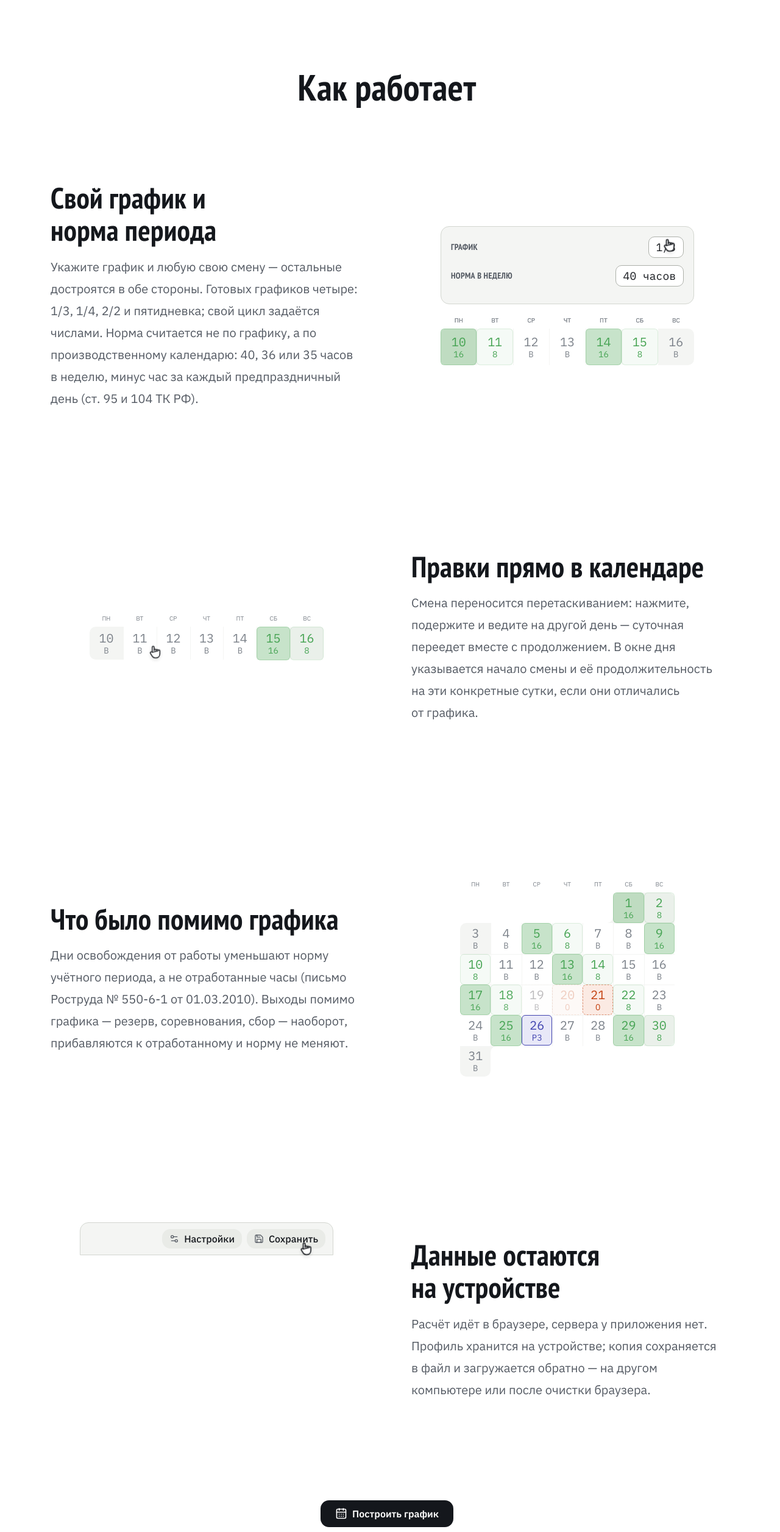
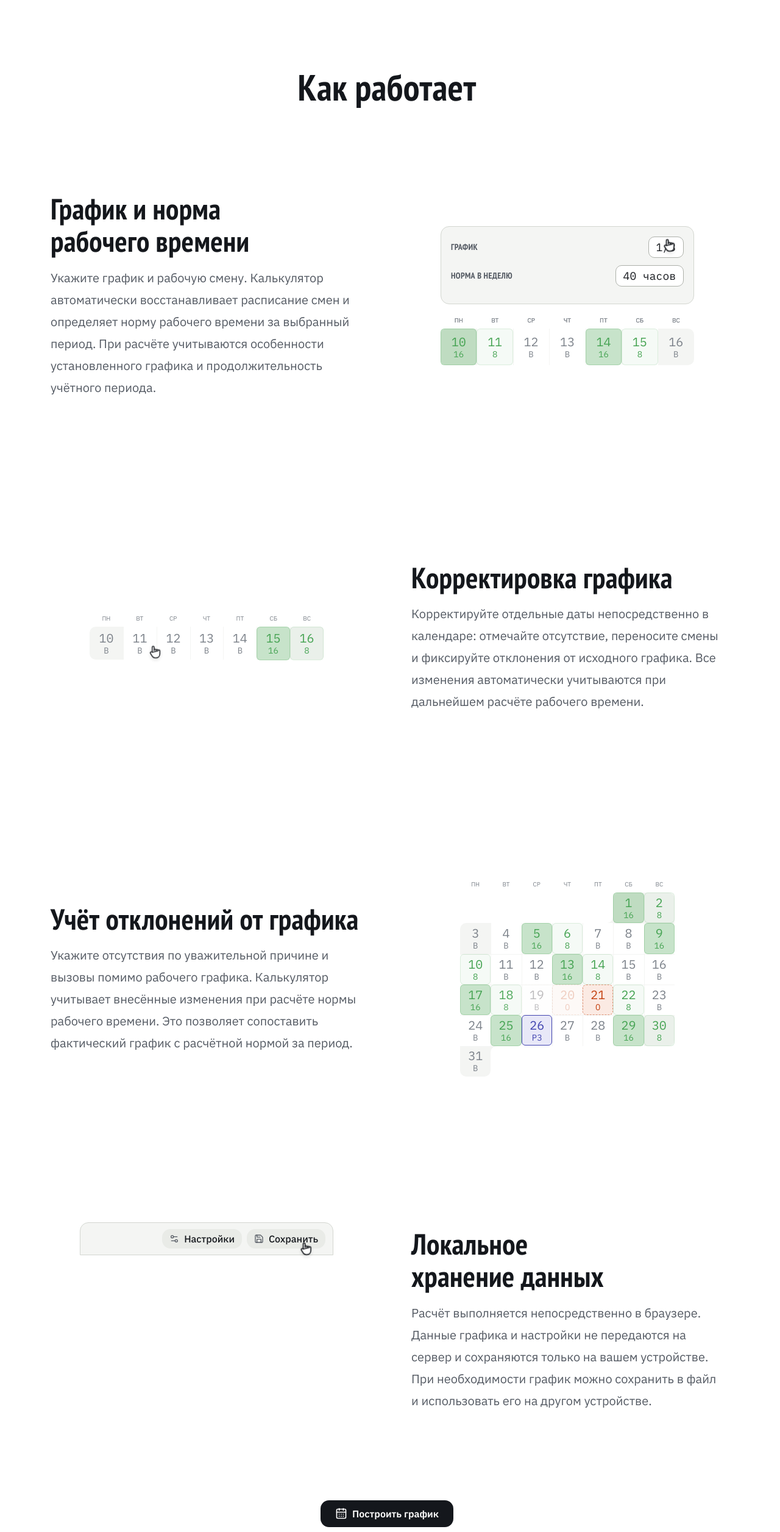
Before and after one commit to sp28337/mchs-manager, a Next.js app: page / in a window 1280 px wide. Shown: the part 639-3152 px from the top of the page at 61% size. Built offline with nearby package versions, Linux system fonts and the light colour scheme; no server answers.

Commit message:
fix(UI): text improvements

```diff
--- a/src/components/landing/how-it-works.tsx
+++ b/src/components/landing/how-it-works.tsx
@@ -82,39 +82,35 @@ export interface HowStep {
  */
 export const HOW_STEPS: HowStep[] = [
   {
-    title: "Свой график и норма периода",
+    title: "График и норма рабочего времени",
     text:
-      "Укажите график и любую свою смену — остальные достроятся в обе " +
-      "стороны. Готовых графиков четыре: 1/3, 1/4, 2/2 и пятидневка; свой " +
-      "цикл задаётся числами. Норма считается не по графику, а по " +
-      "производственному календарю: 40, 36 или 35 часов в неделю, минус час " +
-      "за каждый предпраздничный день (ст. 95 и 104 ТК РФ).",
+      "Укажите график и рабочую смену. Калькулятор автоматически восстанавливает расписание смен и " +
+      "определяет норму рабочего времени за выбранный период. При расчёте учитываются особенности " +
+      "установленного графика и продолжительность учётного периода.",
     demo: <DemoSchedule />,
   },
   {
-    title: "Правки прямо в календаре",
+    title: "Корректировка графика",
     text:
-      "Смена переносится перетаскиванием: нажмите, подержите и ведите на " +
-      "другой день — суточная переедет вместе с продолжением. В окне дня " +
-      "указывается начало смены и её продолжительность на эти конкретные " +
-      "сутки, если они отличались от графика.",
+      "Корректируйте отдельные даты непосредственно в календаре: отмечайте отсутствие, переносите " +
+      "смены и фиксируйте отклонения от исходного графика. Все изменения автоматически учитываются " +
+      "при дальнейшем расчёте рабочего времени.",
     demo: <DemoMove />,
   },
   {
-    title: "Что было помимо графика",
+    title: "Учёт отклонений от графика",
     text:
-      "Дни освобождения от работы уменьшают норму учётного периода, а не " +
-      "отработанные часы (письмо Роструда № 550-6-1 от 01.03.2010). Выходы " +
-      "помимо графика — резерв, соревнования, сбор — наоборот, прибавляются " +
-      "к отработанному и норму не меняют.",
+      "Укажите отсутствия по уважительной причине и вызовы помимо рабочего графика. " +
+      "Калькулятор учитывает внесённые изменения при расчёте нормы рабочего времени. " +
+      "Это позволяет сопоставить фактический график с расчётной нормой за период.",
     demo: <DemoEvents />,
   },
   {
-    title: "Данные остаются на устройстве",
+    title: "Локальное хранение данных",
     text:
-      "Расчёт идёт в браузере, сервера у приложения нет. Профиль хранится " +
-      "на устройстве; копия сохраняется в файл и загружается обратно — на " +
-      "другом компьютере или после очистки браузера.",
+      "Расчёт выполняется непосредственно в браузере. Данные графика и настройки не передаются на " +
+      "сервер и сохраняются только на вашем устройстве. При необходимости график можно сохранить в " +
+      "файл и использовать его на другом устройстве.",
     demo: <DemoStorage />,
   },
 ];
```
